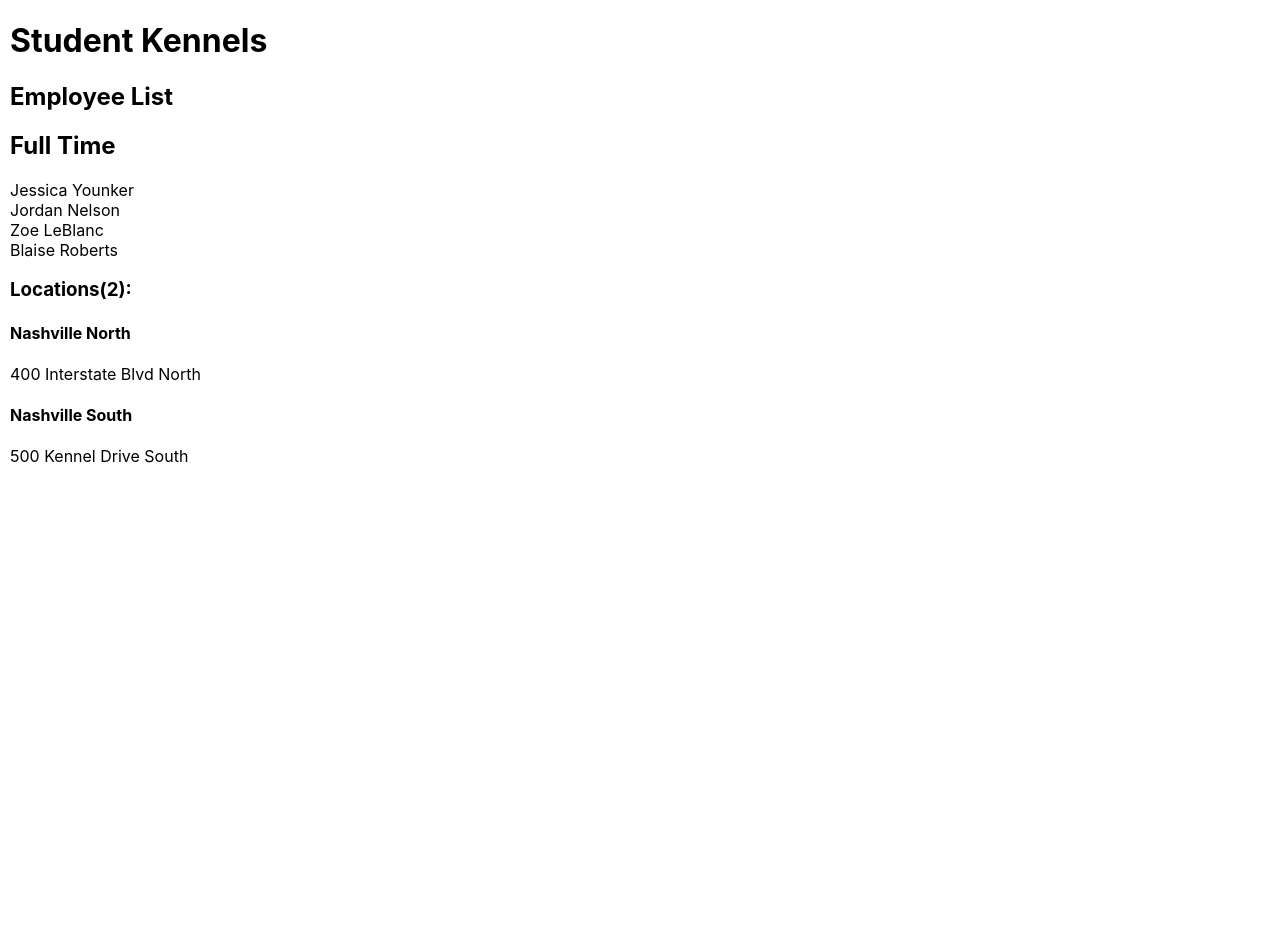
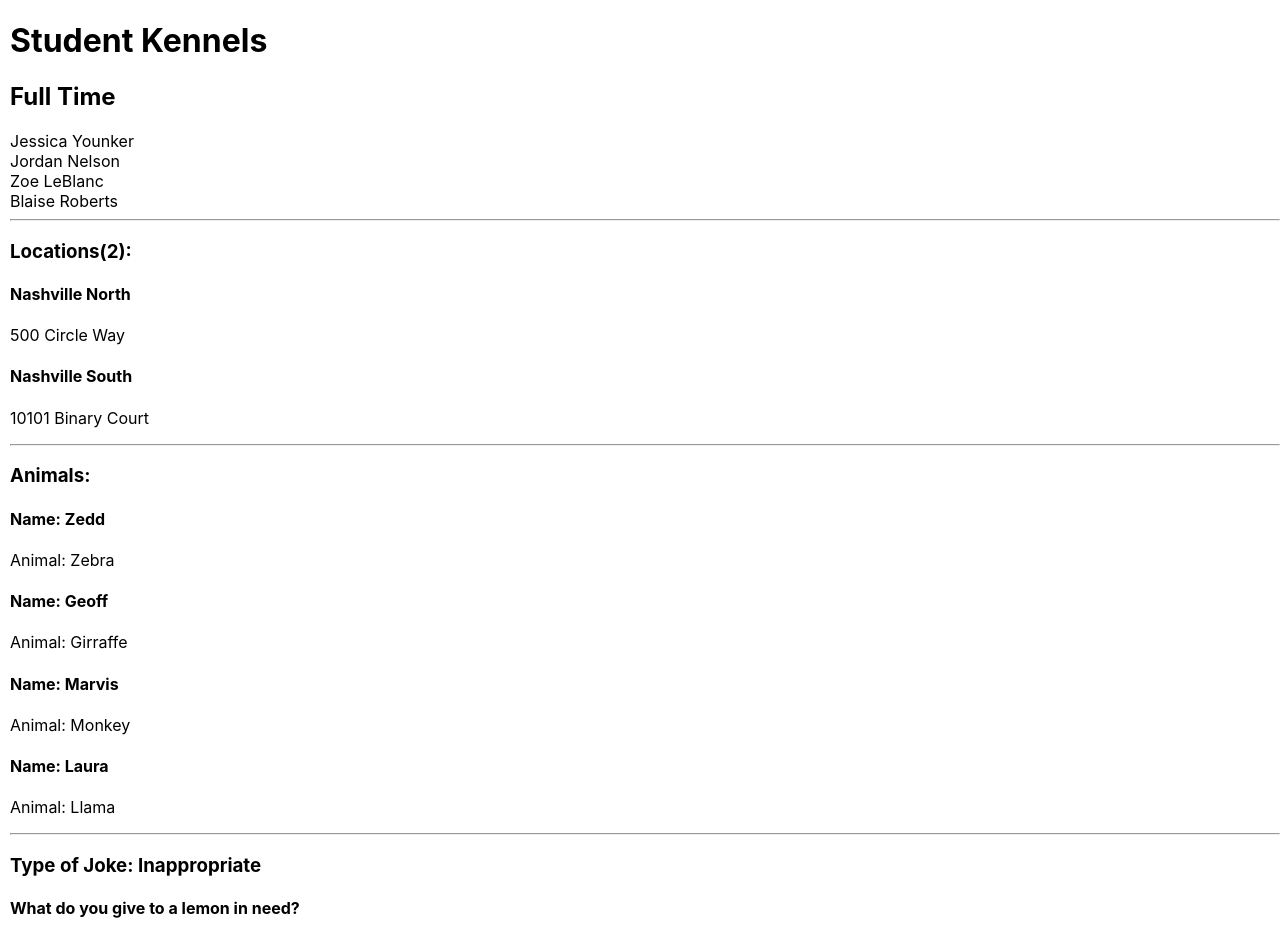
Before and after one commit to C-Sandlin/Bk4-Ch1_Kennels-ReactJSIntro, a React (Create React App) app: page / in a window 1280 px wide. Shown: the top 941 px of the page. Before the commit the page ends 800 px from the top, so only its background shows below. Built offline with nearby package versions, Linux system fonts and the light colour scheme.

Commit message:
part 2 complete

```diff
--- /dev/null
+++ b/src/components/AnimalList.js
@@ -0,0 +1,19 @@
+import React, { Component } from 'react';
+
+export default class AnimalList extends Component {
+    render() {
+        return (
+            <div className="animals">
+                <h3>Animals:</h3>
+                {
+                    this.props.animals.map(animal =>
+                        <div key={animal.id}>
+                            <h4>Name: {animal.name}</h4>
+                            <p>Animal: {animal.animal}</p>
+                        </div>
+                    )
+                }
+            </div>
+        );
+    }
+}
--- a/src/components/Kennel.js
+++ b/src/components/Kennel.js
@@ -1,15 +1,70 @@
 import React, { Component } from 'react';
 import EmployeeList from "./employee/EmployeeList";
 import LocationList from "./LocationList";  // Import EmployeeList component
+import Joke from "./joke/Joke";
+import AnimalList from "./AnimalList";
 
 
 export default class Kennel extends Component {
+
+
+    employeesFromAPI = [
+        { id: 1, name: "Jessica Younker" },
+        { id: 2, name: "Jordan Nelson" },
+        { id: 3, name: "Zoe LeBlanc" },
+        { id: 4, name: "Blaise Roberts" }
+    ]
+
+    locationsFromAPI = [
+        { id: 1, name: "Nashville North", address: "500 Circle Way" },
+        { id: 2, name: "Nashville South", address: "10101 Binary Court" }
+    ]
+
+    animalsFromAPI = [
+        { id: 1, name: "Zedd", animal: "Zebra" },
+        { id: 2, name: "Geoff", animal: "Girraffe" },
+        { id: 3, name: "Marvis", animal: "Monkey" },
+        { id: 4, name: "Laura", animal: "Llama" }
+    ]
+
+    state = {
+        id: 75,
+        type: "Inappropriate",
+        setup: "What do you give to a lemon in need?",
+        punchline: "Lemonaid.",
+        employees: this.employeesFromAPI,
+        locations: this.locationsFromAPI,
+        animals: this.animalsFromAPI
+    }
+
+
+    setNewJokeState = (jokeObj) => {
+        this.setState({
+            id: jokeObj.id,
+            type: jokeObj.type,
+            setup: jokeObj.setup,
+            punchline: jokeObj.punchline
+        })
+    }
+
     render() {
         return (
             <div>
                 <h1>Student Kennels</h1>
-                <EmployeeList title="Full Time" />
-                <LocationList numberOfLocations="2" />
+                <EmployeeList title="Full Time" employees={this.state.employees} />
+                <hr></hr>
+                <LocationList numberOfLocations="2" locations={this.state.locations} />
+                <hr></hr>
+                <AnimalList animals={this.state.animals} />
+
+                <hr></hr>
+
+                <Joke
+                    type={this.state.type}
+                    setup={this.state.setup}
+                    punchline={this.state.punchline}
+                    setNewJokeState={this.setNewJokeState}
+                />
             </div>
         );
     }
--- a/src/components/LocationList.js
+++ b/src/components/LocationList.js
@@ -3,16 +3,16 @@ import React, { Component } from 'react';
 export default class LocationList extends Component {
     render() {
         return (
-            <div>
+            <div className="locations">
                 <h3>Locations({this.props.numberOfLocations}):</h3>
-                <section>
-                    <h4>Nashville North</h4>
-                    <p>400 Interstate Blvd North</p>
-                </section>
-                <section>
-                    <h4>Nashville South</h4>
-                    <p>500 Kennel Drive South</p>
-                </section>
+                {
+                    this.props.locations.map(location =>
+                        <div key={location.id}>
+                            <h4>{location.name}</h4>
+                            <p>{location.address}</p>
+                        </div>
+                    )
+                }
             </div>
         );
     }
--- a/src/components/employee/EmployeeList.js
+++ b/src/components/employee/EmployeeList.js
@@ -4,13 +4,15 @@ import React, { Component } from 'react'
 export default class EmployeeList extends Component {
     render() {
         return (
-            <article>
-                <h1>Employee List</h1>
+            <article className="employees">
                 <h2>{this.props.title}</h2>
-                <section>Jessica Younker</section>
-                <section>Jordan Nelson</section>
-                <section>Zoe LeBlanc</section>
-                <section>Blaise Roberts</section>
+                {
+                    this.props.employees.map(employee =>
+                        <div key={employee.id}>
+                            {employee.name}
+                        </div>
+                    )
+                }
             </article>
         );
     }
--- /dev/null
+++ b/src/components/joke/Joke.js
@@ -0,0 +1,26 @@
+import React, { Component } from 'react';
+
+export default class Joke extends Component {
+    tellNewJoke = () => {
+
+        const joke = {
+            id: 1005,
+            type: "Sean Joke",
+            setup: "What do you call a fly with no wings?",
+            punchline: "A Walk..."
+        }
+
+        this.props.setNewJokeState(joke);
+    }
+
+    render() {
+        return (
+            <div>
+                <h3>Type of Joke: {this.props.type}</h3>
+                <h4>{this.props.setup}</h4>
+                <p>{this.props.punchline}</p>
+                <button onClick={this.tellNewJoke}>Tell a new Joke</button>
+            </div>
+        )
+    }
+}
```
